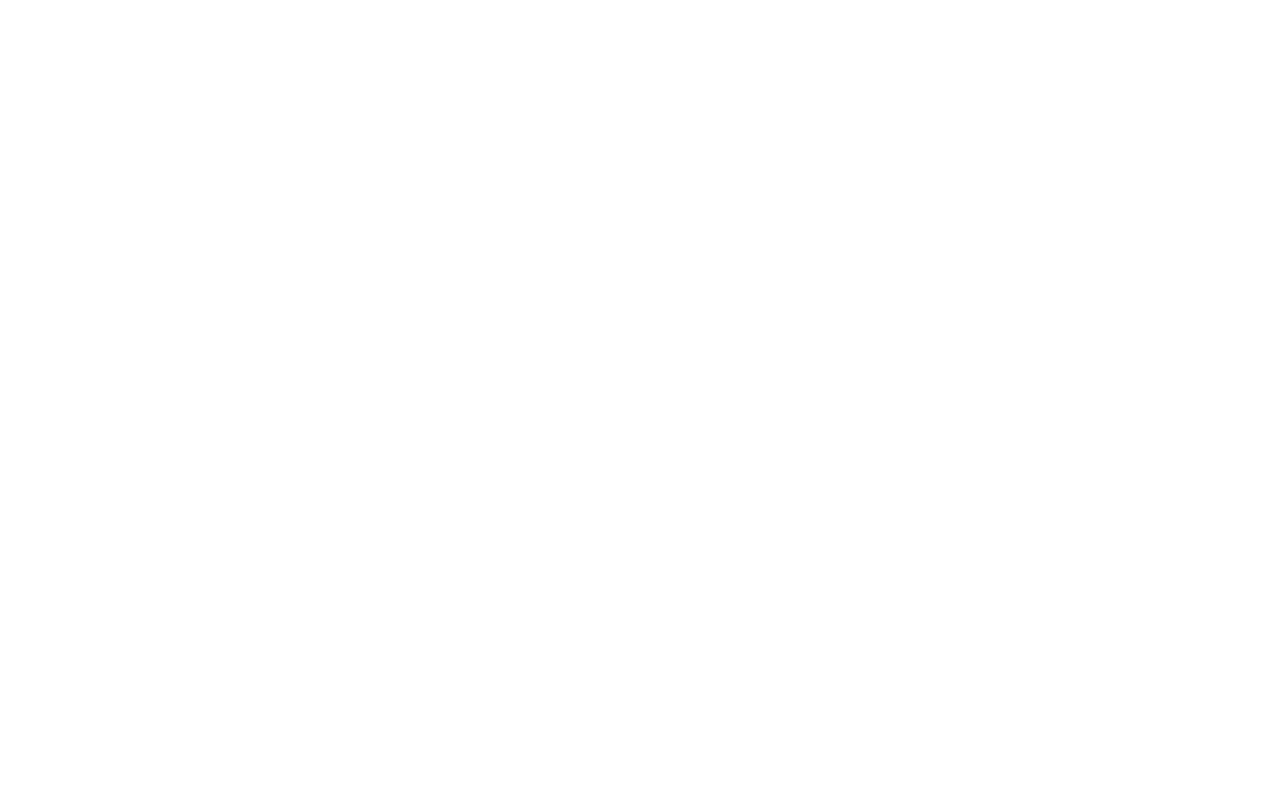
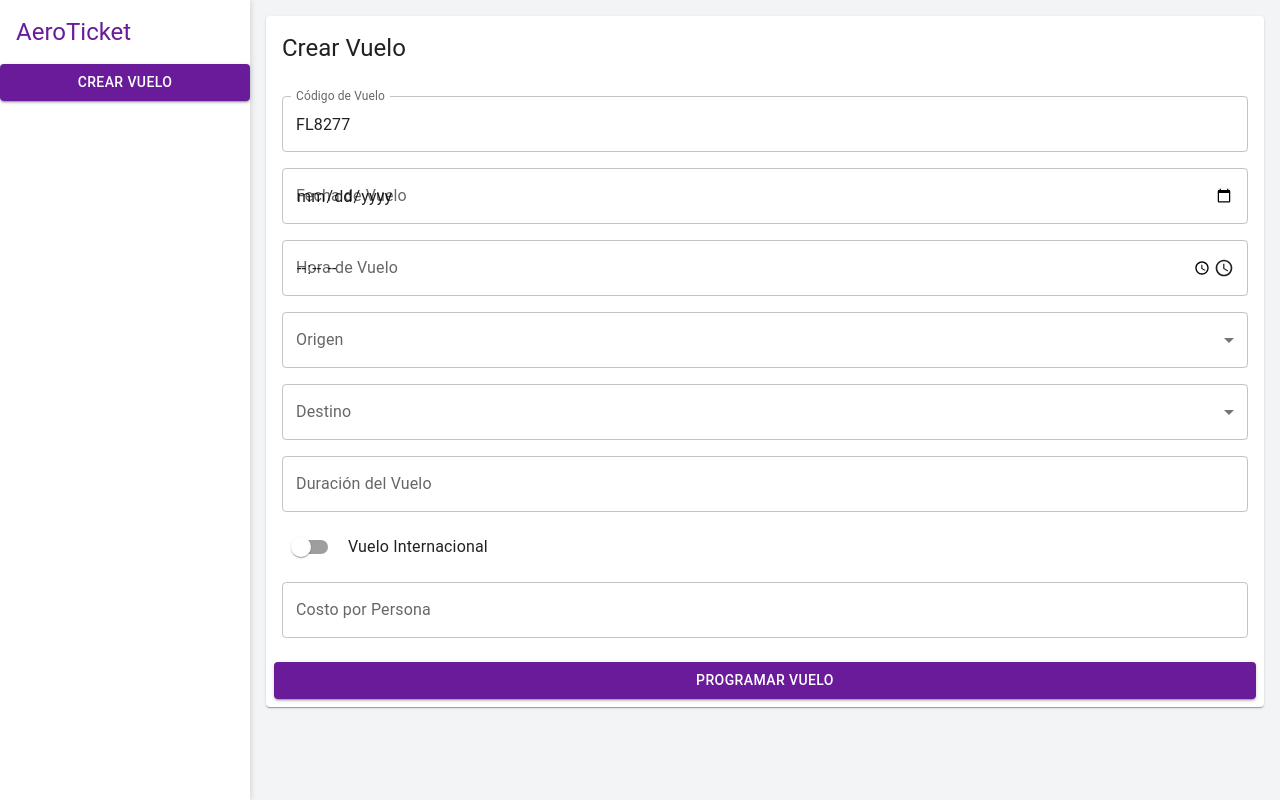
Before and after one commit to Sanval301/Laboratotio-Software, a React (Create React App) app in the folder airline-reservation-system/: page /crearvuelo in a window 1280 px wide. Before the commit this address had no page. Built offline with nearby package versions, Linux system fonts and the light colour scheme.

Commit message:
vista crearvuelo

```diff
--- a/airline-reservation-system/package.json
+++ b/airline-reservation-system/package.json
@@ -14,6 +14,7 @@
     "@testing-library/user-event": "^13.5.0",
     "axios": "^1.7.7",
     "bcryptjs": "^2.4.3",
+    "date-fns": "^3.6.0",
     "express": "^4.21.1",
     "jsonwebtoken": "^9.0.2",
     "mysql": "^2.18.1",
--- a/airline-reservation-system/src/App.js
+++ b/airline-reservation-system/src/App.js
@@ -1,7 +1,6 @@
 import React from "react";
 import {
-  AppBar,
-  Toolbar,
+
   Typography,
   Button,
   Select,
@@ -10,13 +9,13 @@ import {
   Grid,
   Card,
   CardContent,
-  InputLabel,
+
   InputBase,
-  IconButton,
+
   Box,
   CardMedia,
 } from "@mui/material";
-import { Facebook, Twitter, Instagram, YouTube } from "@mui/icons-material";
+
 import { ThemeProvider, createTheme } from "@mui/material/styles";
 import { BrowserRouter as Router, Route, Routes, Link } from "react-router-dom";
 import Navbar from "./components/Navbar"; // Tu Navbar personalizado
@@ -26,6 +25,7 @@ import Login from "./components/Login";
 import Registro from "./components/Registro";
 import Recovery from "./components/Recovery";
 import EditarVuelos from "./components/EditarVuelos";
+import Dashboard from "./components/crearvuelo";
 
 const theme = createTheme({
   palette: {
@@ -187,6 +187,7 @@ function App() {
         <Routes>
           <Route path="/" element={<PaginaPrincipal />} />
           <Route path="/perfil" element={<Perfil />} />
+          <Route path="/crearvuelo" element={<Dashboard/>} />
           <Route path="/login" element={<Login />} />
           <Route path="/registro" element={<Registro />} />
           <Route path="/editarvuelos" element={<EditarVuelos />} />
--- a/airline-reservation-system/src/backend/config/db.config.js
+++ b/airline-reservation-system/src/backend/config/db.config.js
@@ -2,10 +2,10 @@ const mysql = require("mysql2");
 
 // Configuración de la conexión a la base de datos
 const db = mysql.createConnection({
-  host: "localhost", // Cambiar por la dirección de tu servidor MySQL si no es local
+  host: "127.0.0.1", // Cambiar por la dirección de tu servidor MySQL si no es local
   user: "root", // Tu usuario de MySQL
-  password: "1234", // Tu contraseña de MySQL
-  database: "mibasededatos", // Nombre de tu base de datos
+  password: "Santiaguito1", // Tu contraseña de MySQL
+  database: "sistemareservas", // Nombre de tu base de datos
 });
 
 // Conectar a la base de datos
--- a/airline-reservation-system/src/components/Navbar.js
+++ b/airline-reservation-system/src/components/Navbar.js
@@ -29,7 +29,7 @@ const Navbar = () => {
           <Button
             color="inherit"
             component={Link}
-            to="/reservar"
+            to="/crearvuelo"
             sx={{ mx: 1 }}
           >
             Reservar
--- /dev/null
+++ b/airline-reservation-system/src/components/crearvuelo.js
@@ -0,0 +1,181 @@
+// Importaciones necesarias
+import { useState, useEffect } from 'react';
+import { Button, Card, CardContent, CardHeader, CardActions, Typography, Switch, TextField, MenuItem } from '@mui/material';
+import { AccessTime } from '@mui/icons-material';
+import axios from "axios";
+import { format, addMinutes, parse } from 'date-fns';
+
+// Función para enviar la información de un vuelo al backend
+const createFlight = async (flightData) => {
+  try {
+    const response = await axios.post("http://localhost:5000/flights", flightData);
+    console.log(response.data.message);
+    alert(response.data.message); // Muestra un mensaje de éxito
+  } catch (error) {
+    console.error("Error al crear el vuelo:", error.response ? error.response.data.message : error.message);
+    alert("Error al crear el vuelo: " + (error.response ? error.response.data.message : error.message));
+  }
+};
+
+export default function Dashboard() {
+  const [activeTab, setActiveTab] = useState('create-flight');
+
+  const renderContent = () => {
+    switch (activeTab) {
+      case 'create-flight':
+        return <CreateFlightForm />;
+      default:
+        return <CreateFlightForm />;
+    }
+  };
+
+  return (
+    <div style={{ display: 'flex', height: '100vh', backgroundColor: '#f3f4f6' }}>
+      <div style={{ width: 250, backgroundColor: '#fff', boxShadow: '2px 0 5px rgba(0, 0, 0, 0.1)' }}>
+        <div style={{ padding: 16 }}>
+          <Typography variant="h5" color="primary">AeroTicket</Typography>
+        </div>
+        <nav>
+          <Button variant={activeTab === 'create-flight' ? 'contained' : 'text'} fullWidth onClick={() => setActiveTab('create-flight')}>
+            Crear Vuelo
+          </Button>
+          {/* Aquí puedes agregar más opciones del menú */}
+        </nav>
+      </div>
+
+      <div style={{ flex: 1, padding: 16, overflowY: 'auto' }}>
+        {renderContent()}
+      </div>
+    </div>
+  );
+}
+
+function CreateFlightForm() {
+  const [flightCode, setFlightCode] = useState('');
+  const [date, setDate] = useState(null);
+  const [time, setTime] = useState('');
+  const [origin, setOrigin] = useState('');
+  const [destination, setDestination] = useState('');
+  const [duration, setDuration] = useState('');
+  const [isInternational, setIsInternational] = useState(false);
+  const [localTimeAdjustment, setLocalTimeAdjustment] = useState('');
+  const [estimatedArrival, setEstimatedArrival] = useState('');
+  const [costPerPerson, setCostPerPerson] = useState('');
+
+  useEffect(() => {
+    setFlightCode(`FL${Math.floor(1000 + Math.random() * 9000)}`);
+  }, []);
+
+  useEffect(() => {
+    if (date && time && duration) {
+      const [hours, minutes] = duration.split(':').map(Number);
+      const departureTime = parse(time, 'HH:mm', new Date());
+      const arrivalTime = addMinutes(departureTime, hours * 60 + minutes);
+      setEstimatedArrival(format(arrivalTime, 'HH:mm'));
+    }
+  }, [date, time, duration]);
+
+  const locations = ['New York', 'Los Angeles', 'Chicago', 'London', 'Paris', 'Tokyo', 'Sydney'];
+
+  const handleSubmit = async (e) => {
+    e.preventDefault();
+    if (!date || !time || !origin || !destination || !duration || !costPerPerson) {
+      alert("Por favor, complete todos los campos requeridos.");
+      return;
+    }
+    if (origin === destination) {
+      alert("El origen y destino no pueden ser iguales.");
+      return;
+    }
+
+    const flightData = {
+      CodigoVuelo: flightCode,
+      FechaVuelo: date,
+      HoraSalida: time,
+      Origen: origin,
+      Destino: destination,
+      DuracionVuelo: duration,
+      CostoPorPersona: parseFloat(costPerPerson),
+      EsInternacional: isInternational ? 1 : 0,
+    };
+
+    await createFlight(flightData);
+  };
+
+  return (
+    <form onSubmit={handleSubmit}>
+      <Card>
+        <CardHeader title="Crear Vuelo" />
+        <CardContent>
+          <div style={{ display: 'grid', gap: 16 }}>
+            <TextField label="Código de Vuelo" value={flightCode} InputProps={{ readOnly: true }} fullWidth />
+            <TextField
+              label="Fecha de Vuelo"
+              type="date"
+              value={date ? format(date, 'yyyy-MM-dd') : ''}
+              onChange={(e) => setDate(new Date(e.target.value))}
+              fullWidth
+            />
+            <TextField
+              label="Hora de Vuelo"
+              type="time"
+              value={time}
+              onChange={(e) => setTime(e.target.value)}
+              fullWidth
+              InputProps={{
+                endAdornment: <AccessTime fontSize="small" />
+              }}
+            />
+            <TextField
+              label="Origen"
+              select
+              value={origin}
+              onChange={(e) => setOrigin(e.target.value)}
+              fullWidth
+            >
+              {locations.map((location) => (
+                <MenuItem key={location} value={location}>
+                  {location}
+                </MenuItem>
+              ))}
+            </TextField>
+            <TextField
+              label="Destino"
+              select
+              value={destination}
+              onChange={(e) => setDestination(e.target.value)}
+              fullWidth
+            >
+              {locations.map((location) => (
+                <MenuItem key={location} value={location}>
+                  {location}
+                </MenuItem>
+              ))}
+            </TextField>
+            <TextField
+              label="Duración del Vuelo"
+              placeholder="HH:MM"
+              value={duration}
+              onChange={(e) => setDuration(e.target.value)}
+              fullWidth
+            />
+            <div style={{ display: 'flex', alignItems: 'center' }}>
+              <Switch checked={isInternational} onChange={(e) => setIsInternational(e.target.checked)} />
+              <Typography style={{ marginLeft: 8 }}>Vuelo Internacional</Typography>
+            </div>
+            <TextField
+              label="Costo por Persona"
+              type="number"
+              value={costPerPerson}
+              onChange={(e) => setCostPerPerson(e.target.value)}
+              fullWidth
+            />
+          </div>
+        </CardContent>
+        <CardActions>
+          <Button type="submit" variant="contained" fullWidth>Programar Vuelo</Button>
+        </CardActions>
+      </Card>
+    </form>
+  );
+}
```
Also changed, not shown: 2 other files (tests, documents, lock files or other folders).
